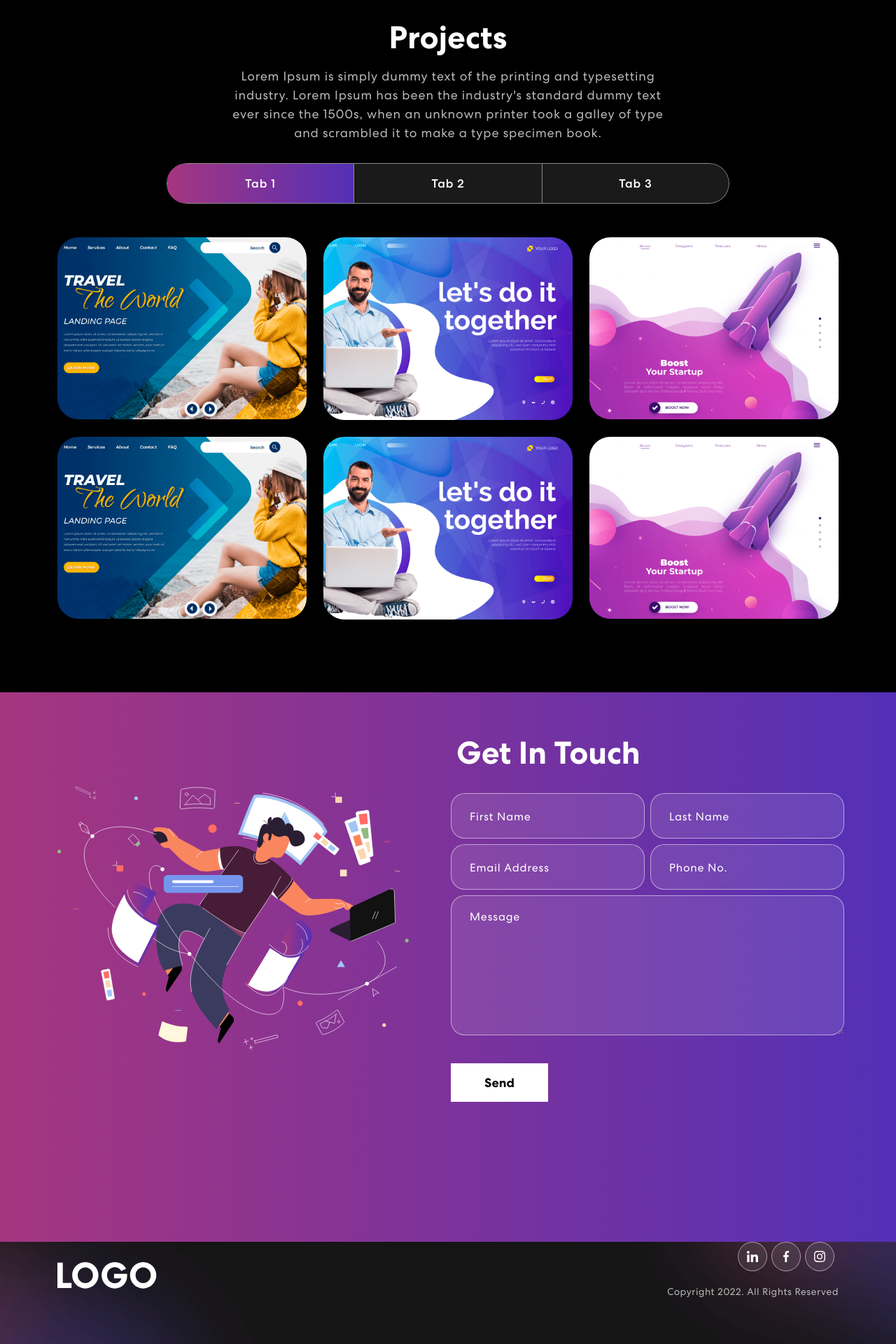
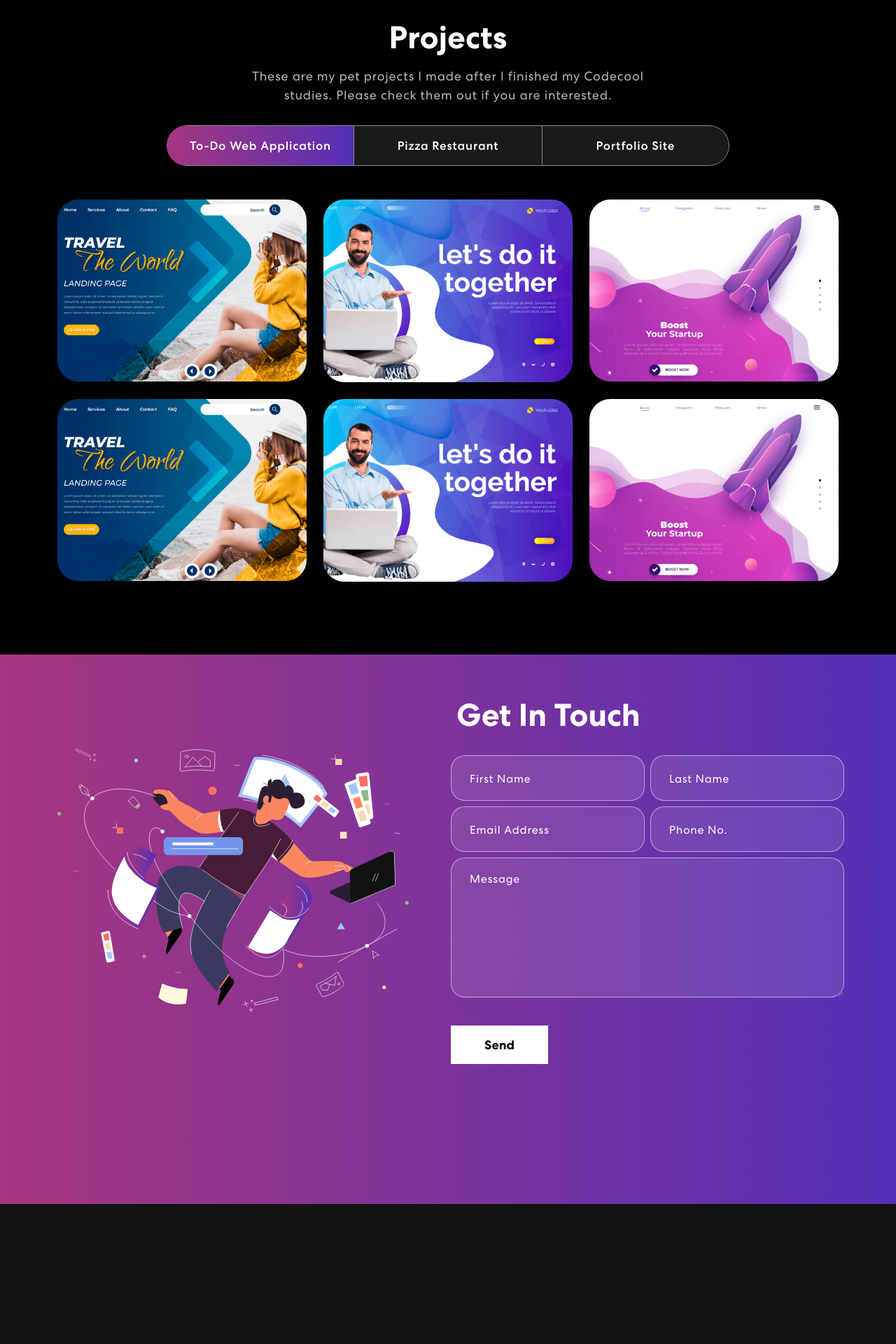
Before and after one commit to bence309/portfolio-site, a React (Create React App) app: page / in a window 1280 px wide. Shown: the part 1422-3342 px from the top of the page at 70% size. After the commit the page ends 3142 px from the top, so only its background shows below. Built offline with nearby package versions, Linux system fonts and the light colour scheme.

Commit message:
Made smaller changes to design

```diff
--- a/package.json
+++ b/package.json
@@ -10,8 +10,8 @@
     "bootstrap": "^5.1.3",
     "cors": "^2.8.5",
     "dotenv": "^16.4.1",
-    "express": "^4.18.1",
-    "nodemailer": "^6.7.5",
+    "express": "^4.18.2",
+    "nodemailer": "^6.9.9",
     "react": "^18.1.0",
     "react-bootstrap": "^2.4.0",
     "react-bootstrap-icons": "^1.8.2",
@@ -23,6 +23,7 @@
     "react-router-dom": "^6.3.0",
     "react-router-hash-link": "^2.4.3",
     "react-scripts": "5.0.1",
+    "router": "^1.3.8",
     "web-vitals": "^2.1.4"
   },
   "scripts": {
--- a/src/App.js
+++ b/src/App.js
@@ -6,7 +6,6 @@ import { Banner } from "./components/Banner";
 import { Skills } from "./components/Skills";
 import { Projects } from "./components/Projects";
 import { Contact } from "./components/Contact";
-import { Footer } from "./components/Footer";
 
 function App() {
   return (
@@ -16,7 +15,6 @@ function App() {
       <Skills />
       <Projects />
       <Contact />
-      <Footer />
     </div>
   );
 }
--- a/src/components/Footer.js
+++ /dev/null
@@ -1,27 +0,0 @@
-import { Container, Row, Col } from "react-bootstrap";
-import logo from "../assets/img/logo.svg";
-import navIcon1 from "../assets/img/nav-icon1.svg";
-import navIcon2 from "../assets/img/nav-icon2.svg";
-import navIcon3 from "../assets/img/nav-icon3.svg";
-
-export const Footer = () => {
-  return (
-    <footer className="footer">
-      <Container>
-        <Row className="align-items-center">
-          <Col size={12} sm={6}>
-            <img src={logo} alt="Logo" />
-          </Col>
-          <Col size={12} sm={6} className="text-center text-sm-end">
-            <div className="social-icon">
-              <a href="#"><img src={navIcon1} alt="Icon" /></a>
-              <a href="#"><img src={navIcon2} alt="Icon" /></a>
-              <a href="#"><img src={navIcon3} alt="Icon" /></a>
-            </div>
-            <p>Copyright 2022. All Rights Reserved</p>
-          </Col>
-        </Row>
-      </Container>
-    </footer>
-  )
-}
--- a/src/components/Projects.js
+++ b/src/components/Projects.js
@@ -51,17 +51,17 @@ export const Projects = () => {
               {({ isVisible }) =>
               <div className={isVisible ? "animate__animated animate__fadeIn": ""}>
                 <h2>Projects</h2>
-                <p>Lorem Ipsum is simply dummy text of the printing and typesetting industry. Lorem Ipsum has been the industry's standard dummy text ever since the 1500s, when an unknown printer took a galley of type and scrambled it to make a type specimen book.</p>
+                <p>These are my pet projects I made after I finished my Codecool studies. Please check them out if you are interested.</p>
                 <Tab.Container id="projects-tabs" defaultActiveKey="first">
                   <Nav variant="pills" className="nav-pills mb-5 justify-content-center align-items-center" id="pills-tab">
                     <Nav.Item>
-                      <Nav.Link eventKey="first">Tab 1</Nav.Link>
+                      <Nav.Link eventKey="first">To-Do Web Application</Nav.Link>
                     </Nav.Item>
                     <Nav.Item>
-                      <Nav.Link eventKey="second">Tab 2</Nav.Link>
+                      <Nav.Link eventKey="second">Pizza Restaurant</Nav.Link>
                     </Nav.Item>
                     <Nav.Item>
-                      <Nav.Link eventKey="third">Tab 3</Nav.Link>
+                      <Nav.Link eventKey="third">Portfolio Site</Nav.Link>
                     </Nav.Item>
                   </Nav>
                   <Tab.Content id="slideInUp" className={isVisible ? "animate__animated animate__slideInUp" : ""}>
```
Also changed, not shown: server.js (+22 -15 lines), 1 other file (tests, documents, lock files or other folders).
